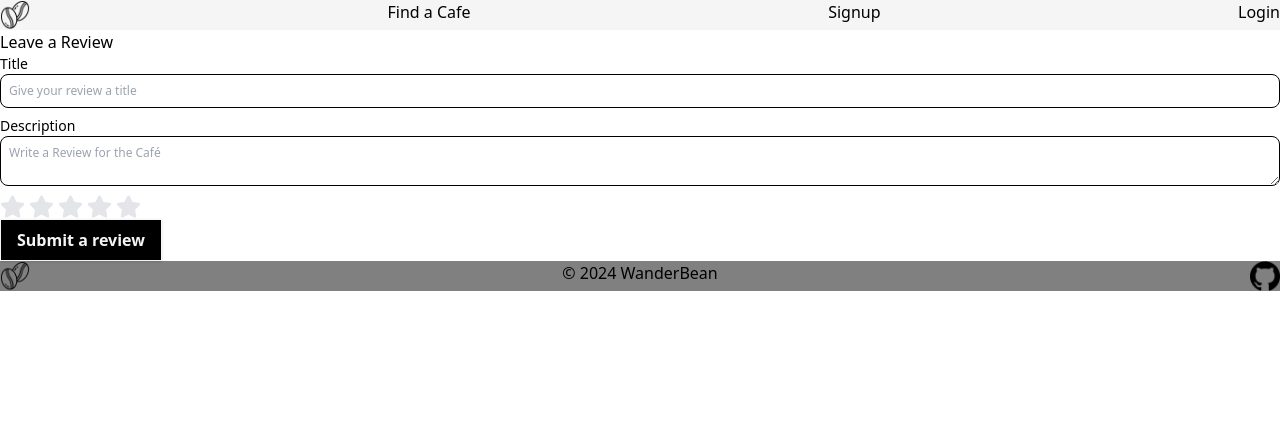
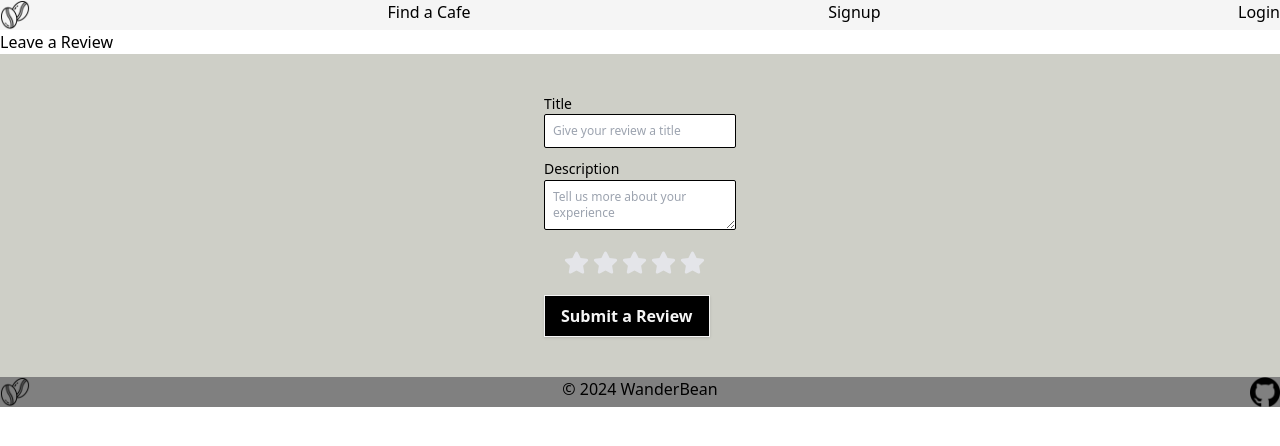
Before and after one commit to WanderBean/Wanderbean-Frontend, a React (Vite) app: page /reviews/add in a window 1280 px wide. Shown: the top 446 px of the page. Built offline with nearby package versions, Linux system fonts and the light colour scheme.

Commit message:
Design adjustments Detailpage

```diff
--- a/src/components/AddReview.jsx
+++ b/src/components/AddReview.jsx
@@ -66,12 +66,15 @@ function AddReview({ getCafe }) {
   }
 
   return (
+    <div className="flex justify-center bg-grey p-10">
+      <div >
         <div>
-      <label className="block mb-2 text-sm font-medium text-gray-900 dark:text-white">
+
+          <label className="block mb-2 text-sm font-medium text-gray-900">
             Title
             <br />
             <input
-        className="block w-full p-2 text-gray-900 border border-gray-300 rounded-lg bg-gray-50 text-xs focus:ring-blue-500 focus:border-blue-500 dark:bg-gray-700 dark:border-gray-600 dark:placeholder-gray-400 dark:text-white dark:focus:ring-blue-500 dark:focus:border-blue-500"
+              className="w-full p-2 text-gray-900 border border-gray-300 rounded-sm bg-gray-50 text-xs focus:ring-blue-500 focus:border-blue-500"
               type="text"
               name="reviewTitle"
               value={reviewTitle}
@@ -80,20 +83,20 @@ function AddReview({ getCafe }) {
             />
           </label>
 
-      <div>
-        <label className="block mb-2 text-sm font-medium text-gray-900 dark:text-white">
+          <label className=" mb-2 text-sm font-medium text-gray-900">
             Description
             <br />
             <textarea
-          className="block w-full p-2 text-gray-900 border border-gray-300 rounded-lg bg-gray-50 text-xs focus:ring-blue-500 focus:border-blue-500 dark:bg-gray-700 dark:border-gray-600 dark:placeholder-gray-400 dark:text-white dark:focus:ring-blue-500 dark:focus:border-blue-500"
+              className="block w-full p-2 text-gray-900 border border-gray-300 rounded-sm bg-gray-50 text-xs focus:ring-blue-500 focus:border-blue-500"
               type="text"
               name="reviewDescription"
               value={reviewDescription}
-            placeholder="Write a Review for the Café"
+              placeholder="Tell us more about your experience"
               onChange={handleReviewDescription}
             />
           </label>
-        <div className="flex items-center space-x-1">
+
+          <div className="flex items-center align-center space-x-1 p-5">
             {[...Array(5)].map((stars, index) => {
               const currentRating = index + 1
               return (
@@ -101,7 +104,7 @@ function AddReview({ getCafe }) {
                   <input
                     type="radio"
                     name="stars"
-                  value= {currentRating}
+                    value={currentRating}
                     onClick={() => setRating(currentRating)}
                   />
                   <FaStar
@@ -115,11 +118,14 @@ function AddReview({ getCafe }) {
               )
             })}
           </div>
-        <button className="bg-black hover:bg-black-100 text-white font-semibold py-2 px-4 border border-black-200 shadow"
-        onClick={handleSubmit}> Submit a review</button>
+
+          <button className="flex justify-center align-center bg-black hover:bg-grey text-white font-semibold py-2 px-4 border border-black-200 shadow"
+            onClick={handleSubmit}> Submit a Review</button>
         </div>
         {/* Tailwind Star Rating Code Here */}
       </div>
+    </div>
+
   );
 }
 
--- a/src/pages/CafeDetailsPage.jsx
+++ b/src/pages/CafeDetailsPage.jsx
@@ -54,16 +54,19 @@ function CafeDetailsPage() {
         <>
           <div className="flex justify-center items-center">
             <div className="grid grid-cols-2">
+              <div className="flex justify-center p-10">
                 <img
-                  className="h-5/6"
+                  className="h-auto w-full"
                   src={cafe.image}
                   alt={cafe.title}
                 />
+              </div>
+
               <div>
-                  <h1 className="text-5xl p-10">{cafe.title}</h1>
-                  <p className="text-1xl px-10 pb-5">{cafe.description}</p>
+                <h1 className="text-5xl p-10 flex justify-center">{cafe.title}</h1>
+                <p className="text-1xl px-10 pb-5 flex justify-center">{cafe.description}</p>
                 {cafe.location && cafe.location.length > 0 && (
-                    <div className="px-10">
+                  <div className="px-10 flex justify-center">
                     <p>
                       <FaLocationDot className="inline mr-1" />
                       {cafe.location[0].city}, {cafe.location[0].neighborhood}
@@ -72,7 +75,7 @@ function CafeDetailsPage() {
                     {/* Check again as Schema was changed */}
                   </div>
                 )}
-                  <div className="px-10">
+                <div className="px-10 flex justify-center">
                   <FaRegCheckCircle className="inline mr-1" />
 
                   {Array.isArray(cafe.specs) &&
@@ -83,11 +86,14 @@ function CafeDetailsPage() {
 
                 {/* !!!!! DELETE & EDIT BUTTONS !!!!!! */}
                 {isLoggedIn === true ? (
-                    <div className="px-10 py-5">
+                  <div className="px-10 py-5 flex justify-center">
+                    <div className="flex flex-col sm:flex-row">
+                      <button className="bg-white hover:bg-gray-100 text-gray font-semibold py-2 px-4 border border-gray-200 shadow"
+                        onClick={handleDelete}>Delete Café</button>
                       <button className="bg-black hover:bg-black-100 text-white font-semibold py-2 px-4 border border-black-200 shadow"
                         onClick={() => navigate(`/cafes/edit/${id}`)}>Edit Café</button>
-                      <button className="bg-white hover:bg-gray-100 text-gray font-semibold py-2 px-4 border border-gray-200 shadow"
-                        onClick={handleDelete}>Delete Café</button>
+                    </div>
+
                   </div>
                 ) : null}
               </div>
@@ -95,21 +101,22 @@ function CafeDetailsPage() {
           </div>
 
           {/* !!!!! REVIEW SECTION !!!!!! */}
-          <div className="">
+          <div className="my-10">
             {isLoggedIn === true ? (
               <div >
-                <h2 className="text-3xl">Leave us a review</h2>
+                <h2 className="text-3xl flex justify-center bg-grey pt-10">Leave us a Review</h2>
                 <AddReview getCafe={getCafe} />
               </div>
-            ) : null}
-            <h2 className="text-3xl">Reviews from fellow coffee lovers</h2>
+            ) : null
+            }
+            <h2 className="text-3xl flex justify-center pt-10">Reviews from fellow coffee lovers</h2>
             {Array.isArray(cafe.reviews) &&
               cafe.reviews.map((review, index) => (
                 <label key={index}>
-                  <h3>{review.title}</h3>
-                  <h3>{review.user}</h3>
+                  <h3 className="flex items-center space-x-1 flex justify-center text-2xl pt-10">{review.title}</h3>
+                  <h3 className="flex items-center space-x-1 flex justify-center">{review.user}</h3>
                   {/* Displaying the stars depending on the rating in the database */}
-                  <div className="flex items-center space-x-1">
+                  <div className="flex items-center space-x-1 flex justify-center">
                     {[...Array(5)].map((stars, index) => {
                       return (
                         <label key={index}>
@@ -127,7 +134,7 @@ function CafeDetailsPage() {
                       )
                     })}
                   </div>
-                  <p>{review.description}</p>
+                  <p className="flex items-center space-x-1 flex justify-center">{review.description}</p>
                 </label>
               ))}
           </div>
```
Lines whose indentation alone changed are shown as unchanged.
